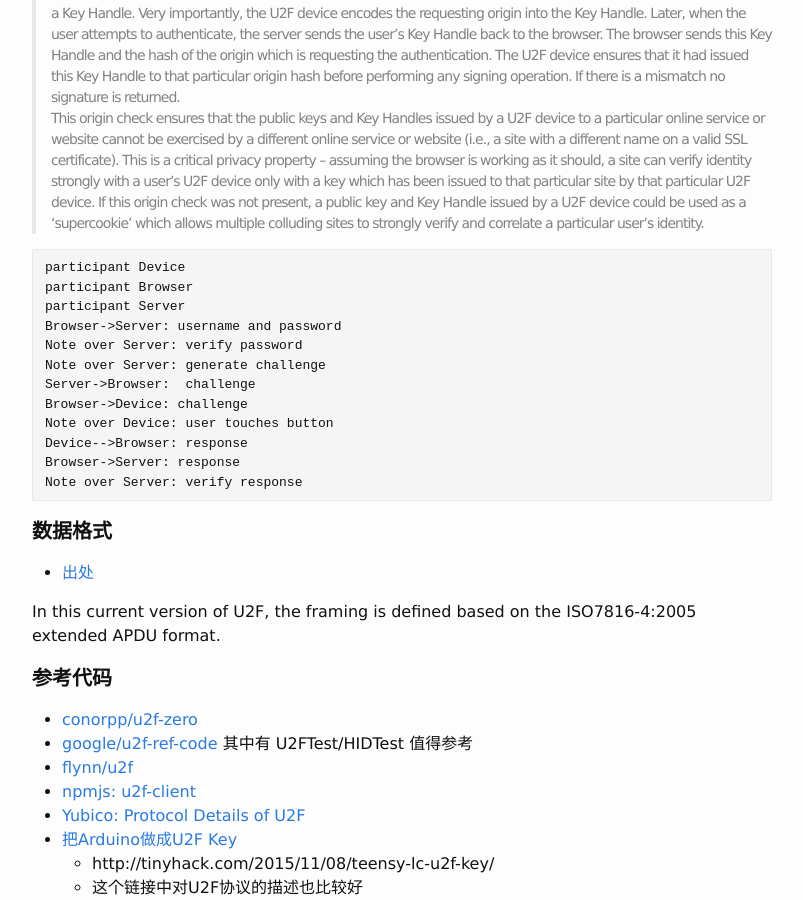
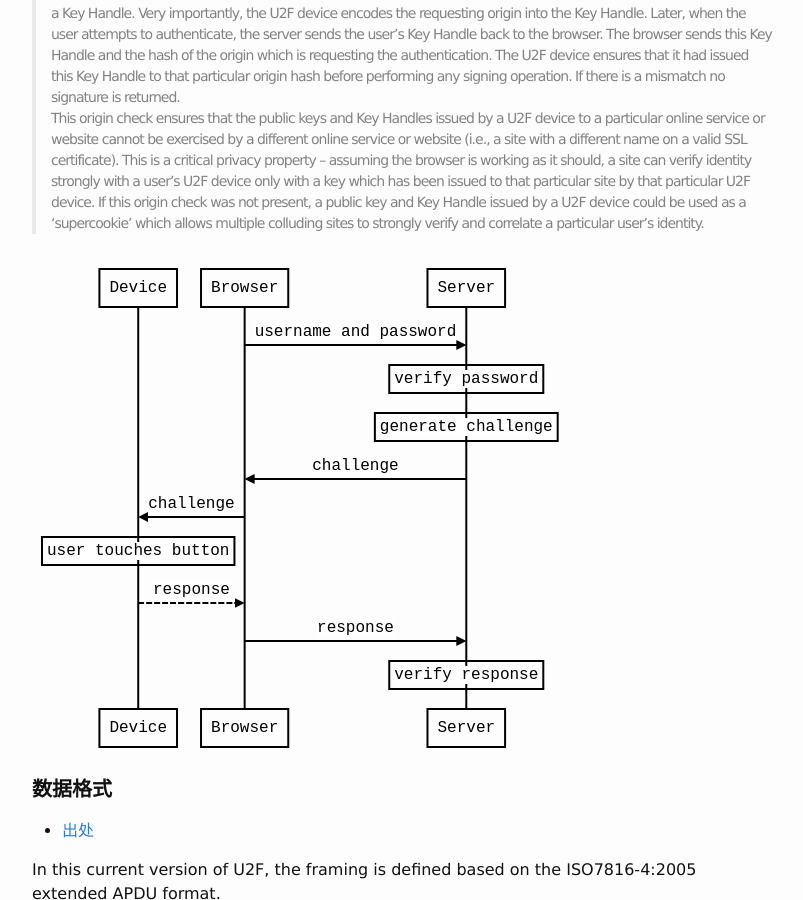
Before and after one commit to scateu/scateu.github.io, a Jekyll site: the page built from _posts/2016-11-30-u2f-zero.md, in a window 1280 px wide and 900 px high, scrolled down 5331 px. Shown: the whole window, without its empty margins (238-1041 px from the left). Built offline with Jekyll 4.4.1, drawn with Linux system fonts in a browser that asks for light colours; comment, search, counter and statistics services are not loaded.

Commit message:
Wed Dec 21 16:16:36 CST 2016

````diff
--- a/_posts/2016-11-30-u2f-zero.md
+++ b/_posts/2016-11-30-u2f-zero.md
@@ -304,7 +304,7 @@ Host 方面主要的代码在 `u2f-zero/tools/u2f_zero_client/client.py` 这里.
 > This origin check ensures that the public keys and Key Handles issued by a U2F device to a particular online service or website cannot be exercised by a different online service or website (i.e., a site with a different name on a valid SSL certificate).  This is a critical privacy property -- assuming the browser is working as it should, a site can verify identity strongly with a user's U2F device only with a key which has been issued to that particular site by that particular U2F device. If this origin check was not present, a public key and Key Handle issued by a U2F device could be used as a 'supercookie' which allows multiple colluding sites to strongly verify and correlate a particular user's identity.
 
 
-```diagram
+```sequence
 participant Device
 participant Browser
 participant Server
````
